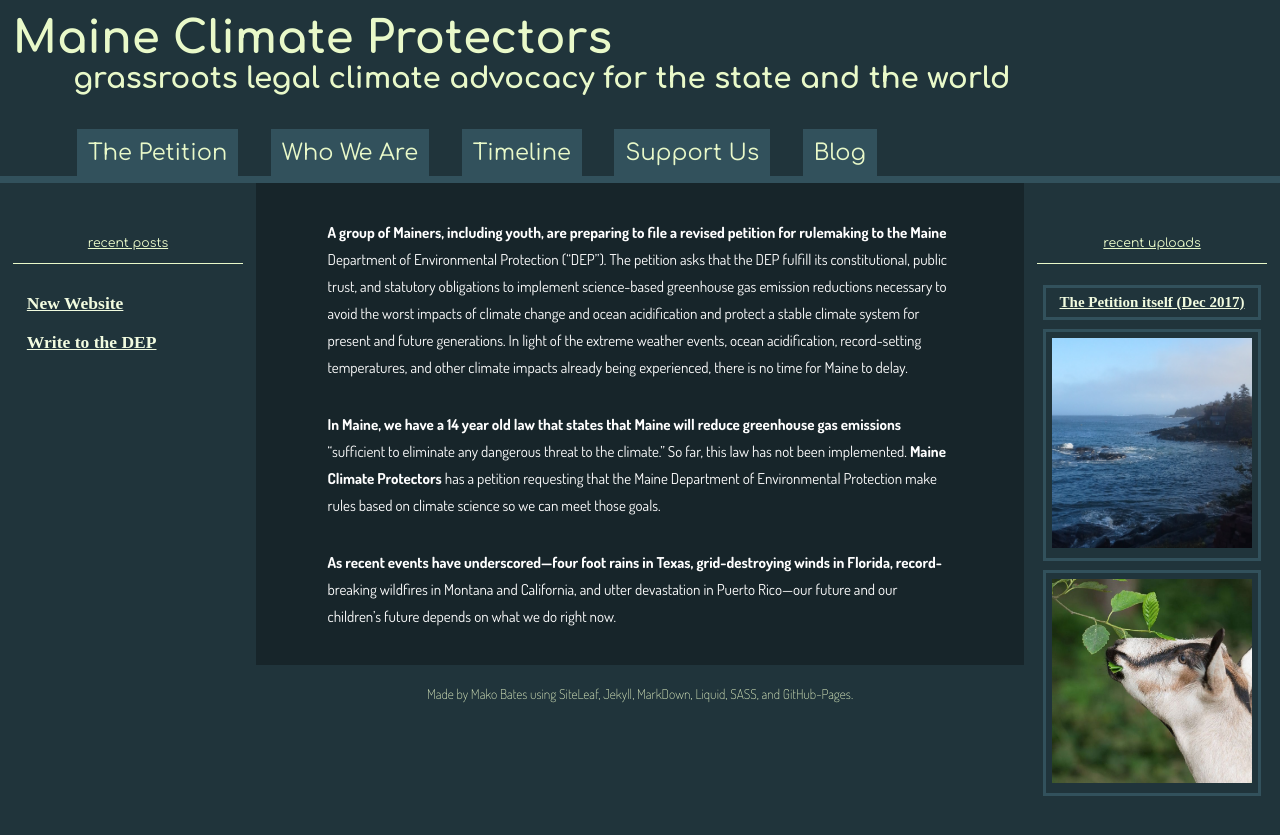
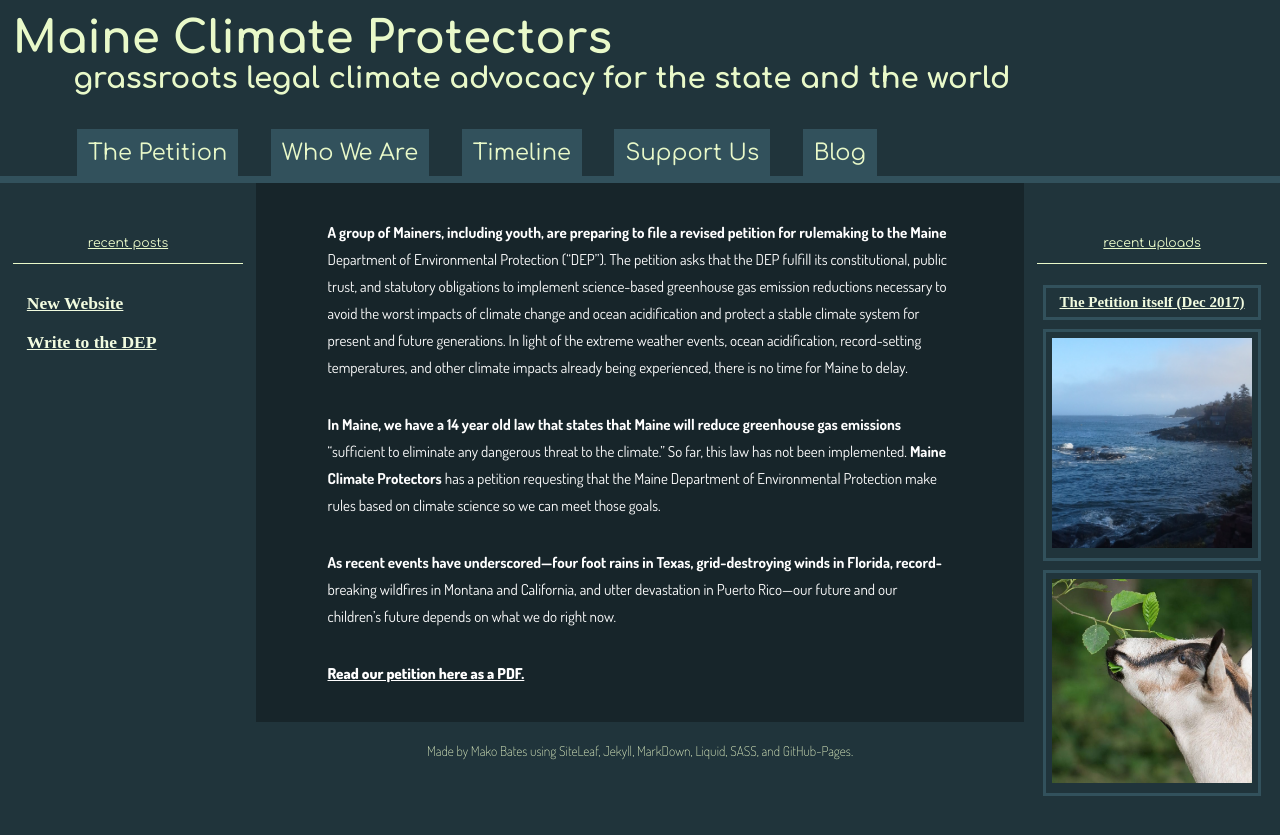
Before and after one commit to ShapeOfMatter/maine-climate-protectors, a Jekyll site: the page built from index.md, in a window 1280 px wide. Shown: the top 835 px of the page. Built offline with Jekyll 4.4.1, drawn with Linux system fonts in a browser that asks for light colours.

Commit message:
Updated Index

```diff
--- a/index.md
+++ b/index.md
@@ -9,3 +9,5 @@ A group of Mainers, including youth, are preparing to file a revised petition fo
 In Maine, we have a 14 year old law that states that Maine will reduce greenhouse gas emissions "sufficient to eliminate any dangerous threat to the climate." So far, this law has not been implemented. **Maine Climate Protectors** has a petition requesting that the Maine Department of Environmental Protection make rules based on climate science so we can meet those goals.
 
 As recent events have underscored---four foot rains in Texas, grid-destroying winds in Florida, record-breaking wildfires in Montana and California, and utter devastation in Puerto Rico---our future and our children’s future depends on what we do right now.
+
+[Read our petition here as a PDF.](/uploads/2017MaineClimateProtectorsDEPPetition.pdf "Download PDF")
```
